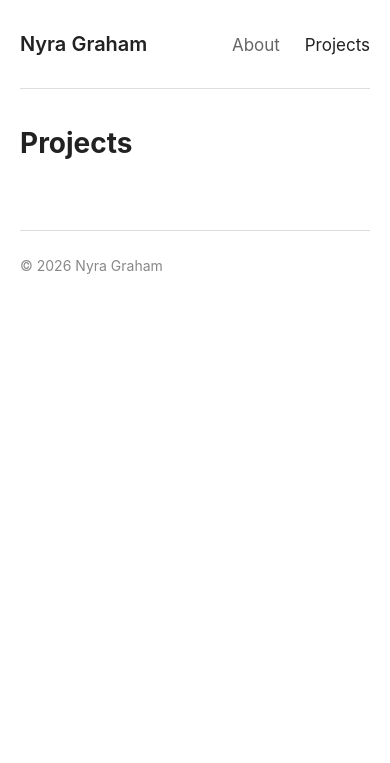
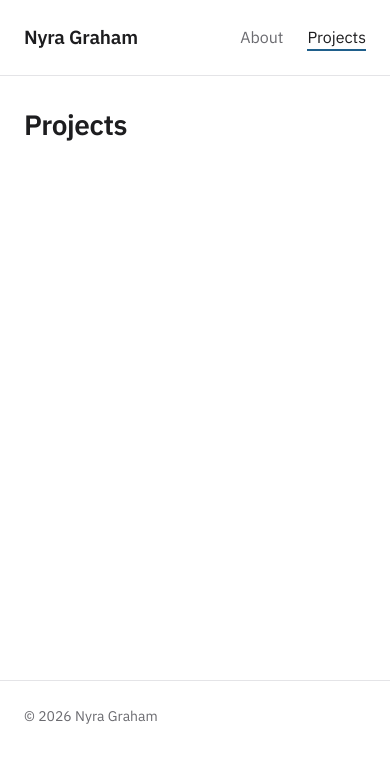
Before and after one commit to nyragraham/nyragraham.github.io, a Jekyll site: the page built from projects.html, in a window 390 px wide. Shown: the top 763 px of the page. Built offline with Jekyll 4.4.1, drawn with Linux system fonts in a browser that asks for light colours.

Commit message:
Add simple theme: Plex fonts, project card grid, about layout
Co-Authored-By: Claude Opus 5.5 <noreply@anthropic.com>

```diff
--- a/_layouts/default.html
+++ b/_layouts/default.html
@@ -3,23 +3,28 @@
 <head>
   <meta charset="utf-8">
   <meta name="viewport" content="width=device-width, initial-scale=1">
-  <title>{% if page.title %}{{ page.title }} | {% endif %}{{ site.title }}</title>
+  <title>{% if page.title and page.url != '/' %}{{ page.title }} | {% endif %}{{ site.title }}</title>
   <meta name="description" content="{{ page.summary | default: site.description }}">
+  <link rel="preconnect" href="https://fonts.googleapis.com">
+  <link rel="preconnect" href="https://fonts.gstatic.com" crossorigin>
+  <link rel="stylesheet" href="https://fonts.googleapis.com/css2?family=IBM+Plex+Sans:ital,wght@0,400;0,500;0,600;1,400&family=IBM+Plex+Mono:wght@400&display=swap">
   <link rel="stylesheet" href="{{ '/assets/css/style.css' | relative_url }}">
 </head>
 <body>
   <header class="site-header">
-    <a class="site-name" href="{{ '/' | relative_url }}">{{ site.title }}</a>
-    <nav>
-      <a href="{{ '/' | relative_url }}"{% if page.url == '/' %} class="active"{% endif %}>About</a>
-      <a href="{{ '/projects/' | relative_url }}"{% if page.url contains '/projects/' %} class="active"{% endif %}>Projects</a>
-    </nav>
+    <div class="wrap">
+      <a class="site-name" href="{{ '/' | relative_url }}">{{ site.title }}</a>
+      <nav>
+        <a href="{{ '/' | relative_url }}"{% if page.url == '/' %} class="active"{% endif %}>About</a>
+        <a href="{{ '/projects/' | relative_url }}"{% if page.url contains '/projects/' %} class="active"{% endif %}>Projects</a>
+      </nav>
+    </div>
   </header>
-  <main>
+  <main class="wrap">
     {{ content }}
   </main>
   <footer class="site-footer">
-    &copy; {{ 'now' | date: '%Y' }} {{ site.title }}
+    <div class="wrap">&copy; {{ 'now' | date: '%Y' }} {{ site.title }}</div>
   </footer>
 </body>
 </html>
--- a/assets/css/style.css
+++ b/assets/css/style.css
@@ -1,78 +1,120 @@
+:root {
+  --text: #1d1d1f;
+  --muted: #6b6b70;
+  --line: #e4e4e7;
+  --bg-soft: #f6f6f4;
+  --accent: #1f5f8b;
+  --mono: "IBM Plex Mono", ui-monospace, Menlo, monospace;
+}
+
 * { box-sizing: border-box; }
 
 body {
-  margin: 0 auto;
-  max-width: 820px;
-  padding: 0 20px;
-  font-family: -apple-system, BlinkMacSystemFont, "Helvetica Neue", Arial, sans-serif;
+  margin: 0;
+  font-family: "IBM Plex Sans", -apple-system, BlinkMacSystemFont, "Helvetica Neue", Arial, sans-serif;
   font-size: 17px;
-  line-height: 1.6;
-  color: #222;
+  line-height: 1.65;
+  color: var(--text);
   background: #fff;
 }
 
-a { color: #222; }
-a:hover { color: #666; }
+.wrap { max-width: 960px; margin: 0 auto; padding: 0 24px; }
 
-.site-header {
+a { color: var(--accent); text-underline-offset: 2px; }
+a:hover { color: var(--text); }
+
+/* Header */
+.site-header { border-bottom: 1px solid var(--line); }
+.site-header .wrap {
   display: flex;
   justify-content: space-between;
-  align-items: baseline;
+  align-items: center;
   flex-wrap: wrap;
   gap: 8px;
-  padding: 28px 0;
-  border-bottom: 1px solid #ddd;
-  margin-bottom: 32px;
+  padding-top: 22px;
+  padding-bottom: 22px;
 }
-.site-name { font-weight: 600; font-size: 20px; text-decoration: none; }
-.site-header nav a { margin-left: 20px; text-decoration: none; color: #666; }
-.site-header nav a:first-child { margin-left: 0; }
-.site-header nav a.active { color: #222; }
+.site-name { font-weight: 600; font-size: 19px; color: var(--text); text-decoration: none; letter-spacing: -0.01em; }
+.site-header nav { display: flex; gap: 24px; }
+.site-header nav a { color: var(--muted); text-decoration: none; font-size: 16px; }
+.site-header nav a:hover, .site-header nav a.active { color: var(--text); }
+.site-header nav a.active { box-shadow: inset 0 -2px 0 var(--accent); }
 
-h1 { font-size: 28px; margin: 0 0 16px; }
-h2 { font-size: 21px; margin: 32px 0 8px; }
-h3 { font-size: 18px; margin: 24px 0 8px; }
-.meta { color: #666; margin-top: -8px; }
+main.wrap { padding-top: 48px; padding-bottom: 24px; min-height: 60vh; }
 
+/* Type */
+h1 { font-size: 34px; line-height: 1.2; font-weight: 600; letter-spacing: -0.015em; margin: 0 0 20px; }
+h2 { font-size: 23px; line-height: 1.3; font-weight: 600; margin: 40px 0 12px; }
+h3 { font-size: 19px; font-weight: 600; margin: 28px 0 8px; }
+p { margin: 0 0 16px; }
+.meta { color: var(--muted); font-family: var(--mono); font-size: 14px; margin: 0 0 8px; }
+
+/* Media */
 img, video, iframe { max-width: 100%; display: block; }
-main img, main video { height: auto; margin: 16px 0; }
-iframe { width: 100%; aspect-ratio: 16 / 9; border: 0; margin: 16px 0; }
-figure { margin: 24px 0; }
+main img, main video { height: auto; margin: 24px 0; border-radius: 4px; }
+iframe { width: 100%; aspect-ratio: 16 / 9; border: 0; margin: 24px 0; border-radius: 4px; }
+figure { margin: 28px 0; }
 figure img, figure video { margin: 0; }
-figcaption { font-size: 14px; color: #666; margin-top: 6px; }
+figcaption { font-size: 14px; color: var(--muted); margin-top: 8px; }
 
-table { border-collapse: collapse; width: 100%; font-size: 15px; }
-th, td { border: 1px solid #ddd; padding: 6px 10px; text-align: left; }
-code { font-size: 15px; background: #f4f4f4; padding: 1px 4px; }
-pre { background: #f4f4f4; padding: 12px; overflow-x: auto; }
-pre code { padding: 0; }
+/* Side-by-side images: wrap in <div class="gallery"> */
+.gallery { display: grid; grid-template-columns: repeat(auto-fit, minmax(240px, 1fr)); gap: 12px; margin: 24px 0; }
+.gallery img, .gallery figure { margin: 0; }
 
-.project-list { list-style: none; padding: 0; margin: 0; }
-.project-list li {
-  display: grid;
-  grid-template-columns: 240px 1fr;
-  gap: 24px;
-  padding: 24px 0;
-  border-bottom: 1px solid #eee;
+table { border-collapse: collapse; width: 100%; font-size: 15px; margin: 24px 0; }
+th, td { border-bottom: 1px solid var(--line); padding: 8px 10px; text-align: left; }
+th { font-weight: 600; }
+code { font-family: var(--mono); font-size: 14px; background: var(--bg-soft); padding: 2px 5px; border-radius: 3px; }
+pre { background: var(--bg-soft); padding: 16px; overflow-x: auto; border-radius: 4px; }
+pre code { padding: 0; background: none; }
+blockquote { margin: 24px 0; padding-left: 16px; border-left: 3px solid var(--line); color: var(--muted); }
+hr { border: 0; border-top: 1px solid var(--line); margin: 40px 0; }
+
+/* About */
+.about.has-photo { display: grid; grid-template-columns: 260px 1fr; gap: 48px; align-items: start; }
+.about-photo { width: 100%; aspect-ratio: 4 / 5; object-fit: cover; margin: 0; border-radius: 4px; }
+.about-text { max-width: 680px; }
+
+/* Project grid */
+.project-grid { display: grid; grid-template-columns: repeat(2, 1fr); gap: 28px; }
+.card {
+  display: flex;
+  flex-direction: column;
+  border: 1px solid var(--line);
+  border-radius: 6px;
+  overflow: hidden;
+  color: var(--text);
+  text-decoration: none;
+  transition: border-color .15s;
 }
-.project-list .thumb { display: block; aspect-ratio: 4 / 3; background: #f2f2f2; }
-.project-list .thumb img { width: 100%; height: 100%; object-fit: cover; margin: 0; }
-.project-list h2 { margin: 0 0 4px; }
-.project-list h2 a { text-decoration: none; }
-.project-list p { margin: 4px 0 8px; }
-.more { font-size: 15px; }
+.card:hover { border-color: #b8b8bd; color: var(--text); }
+.card-img { aspect-ratio: 16 / 10; background: var(--bg-soft); overflow: hidden; }
+.card-img img { width: 100%; height: 100%; object-fit: cover; margin: 0; border-radius: 0; transition: transform .3s; }
+.card:hover .card-img img { transform: scale(1.02); }
+.card-body { padding: 20px 22px 22px; display: flex; flex-direction: column; flex: 1; }
+.card-body h2 { font-size: 20px; margin: 0 0 4px; }
+.card-body p:not(.meta) { font-size: 16px; color: #3a3a3e; margin: 8px 0 16px; }
+.card .more { margin-top: auto; font-size: 15px; color: var(--accent); }
 
-.back { font-size: 15px; margin: 0 0 16px; }
-.back a { color: #666; text-decoration: none; }
+/* Project page */
+.back { font-size: 15px; margin: 0 0 24px; }
+.back a { color: var(--muted); text-decoration: none; }
+.back a:hover { color: var(--text); }
+.project-header { padding-bottom: 24px; margin-bottom: 32px; border-bottom: 1px solid var(--line); }
+.project-header h1 { margin-bottom: 8px; }
+.tags { list-style: none; padding: 0; margin: 14px 0 0; display: flex; flex-wrap: wrap; gap: 8px; }
+.tags li { font-family: var(--mono); font-size: 13px; background: var(--bg-soft); border: 1px solid var(--line); padding: 2px 10px; border-radius: 3px; }
+.project { max-width: 780px; }
+.prose > :first-child { margin-top: 0; }
 
-.site-footer {
-  margin-top: 64px;
-  padding: 24px 0;
-  border-top: 1px solid #ddd;
-  font-size: 14px;
-  color: #888;
+/* Footer */
+.site-footer { border-top: 1px solid var(--line); margin-top: 64px; }
+.site-footer .wrap { padding-top: 24px; padding-bottom: 32px; font-size: 14px; color: var(--muted); }
+
+@media (max-width: 720px) {
+  main.wrap { padding-top: 32px; }
+  h1 { font-size: 28px; }
+  .project-grid { grid-template-columns: 1fr; gap: 20px; }
+  .about.has-photo { grid-template-columns: 1fr; gap: 24px; }
+  .about-photo { max-width: 240px; }
 }
-
-@media (max-width: 600px) {
-  .project-list li { grid-template-columns: 1fr; gap: 12px; }
-}
--- a/projects.html
+++ b/projects.html
@@ -4,18 +4,18 @@ permalink: /projects/
 ---
 <h1>Projects</h1>
 {% assign projects = site.projects | sort: "order" %}
-<ul class="project-list">
+<div class="project-grid">
   {% for p in projects %}
-  <li>
-    <a class="thumb" href="{{ p.url | relative_url }}">
-      {% if p.thumbnail %}<img src="{{ p.thumbnail | relative_url }}" alt="{{ p.title }}" loading="lazy">{% endif %}
-    </a>
-    <div>
-      <h2><a href="{{ p.url | relative_url }}">{{ p.title }}</a></h2>
+  <a class="card" href="{{ p.url | relative_url }}">
+    <div class="card-img">
+      {% if p.thumbnail %}<img src="{{ p.thumbnail | relative_url }}" alt="" loading="lazy">{% endif %}
+    </div>
+    <div class="card-body">
+      <h2>{{ p.title }}</h2>
       {% if p.subtitle %}<p class="meta">{{ p.subtitle }}</p>{% endif %}
       <p>{{ p.summary }}</p>
-      <a class="more" href="{{ p.url | relative_url }}">Read more &rarr;</a>
+      <span class="more">Read more &rarr;</span>
     </div>
-  </li>
+  </a>
   {% endfor %}
-</ul>
+</div>
```
Also changed, not shown: _layouts/about.html (added, +9 -0 lines), _layouts/project.html (+8 -3 lines), index.md (+2 -0 lines), README.md, 1 other file.
